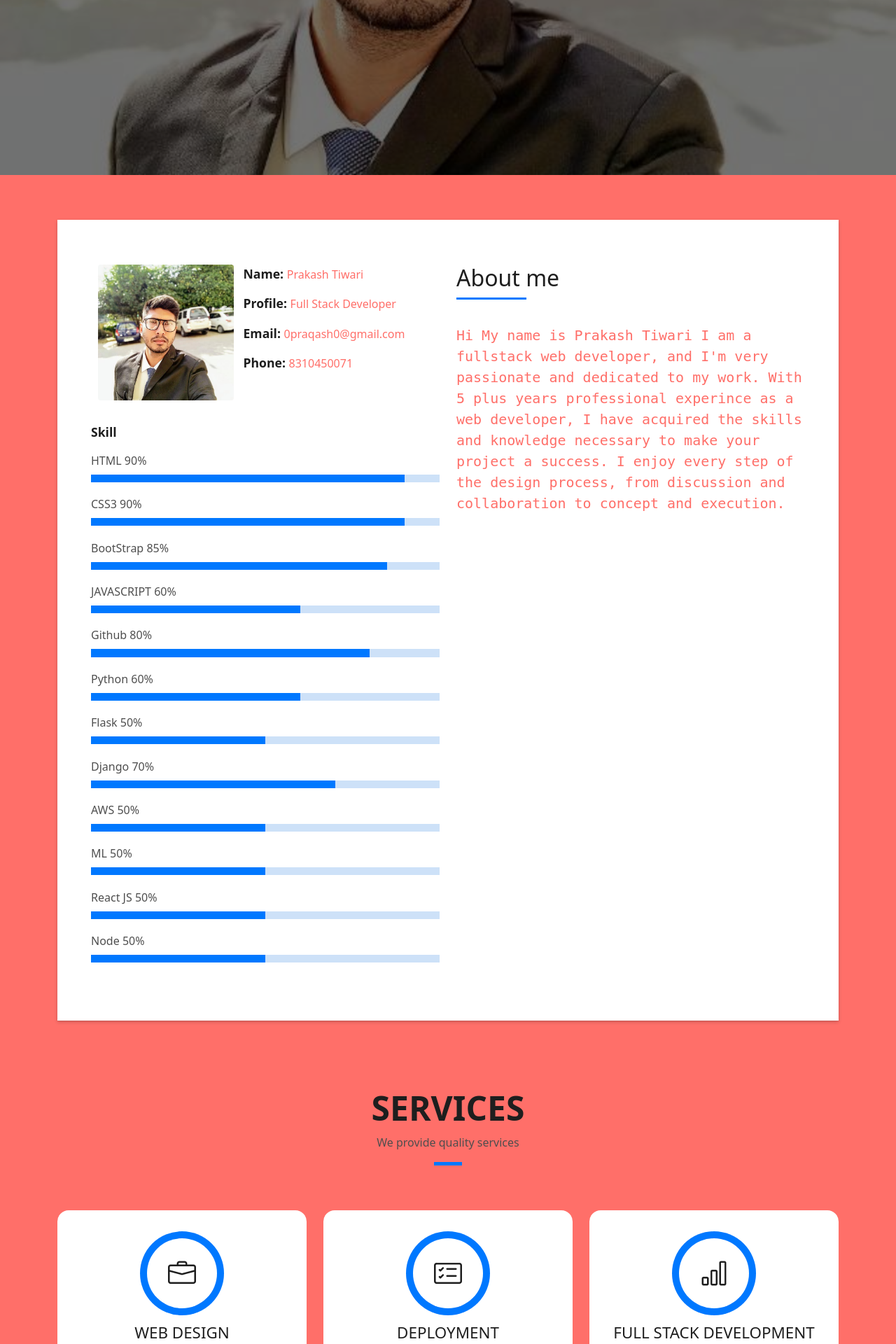
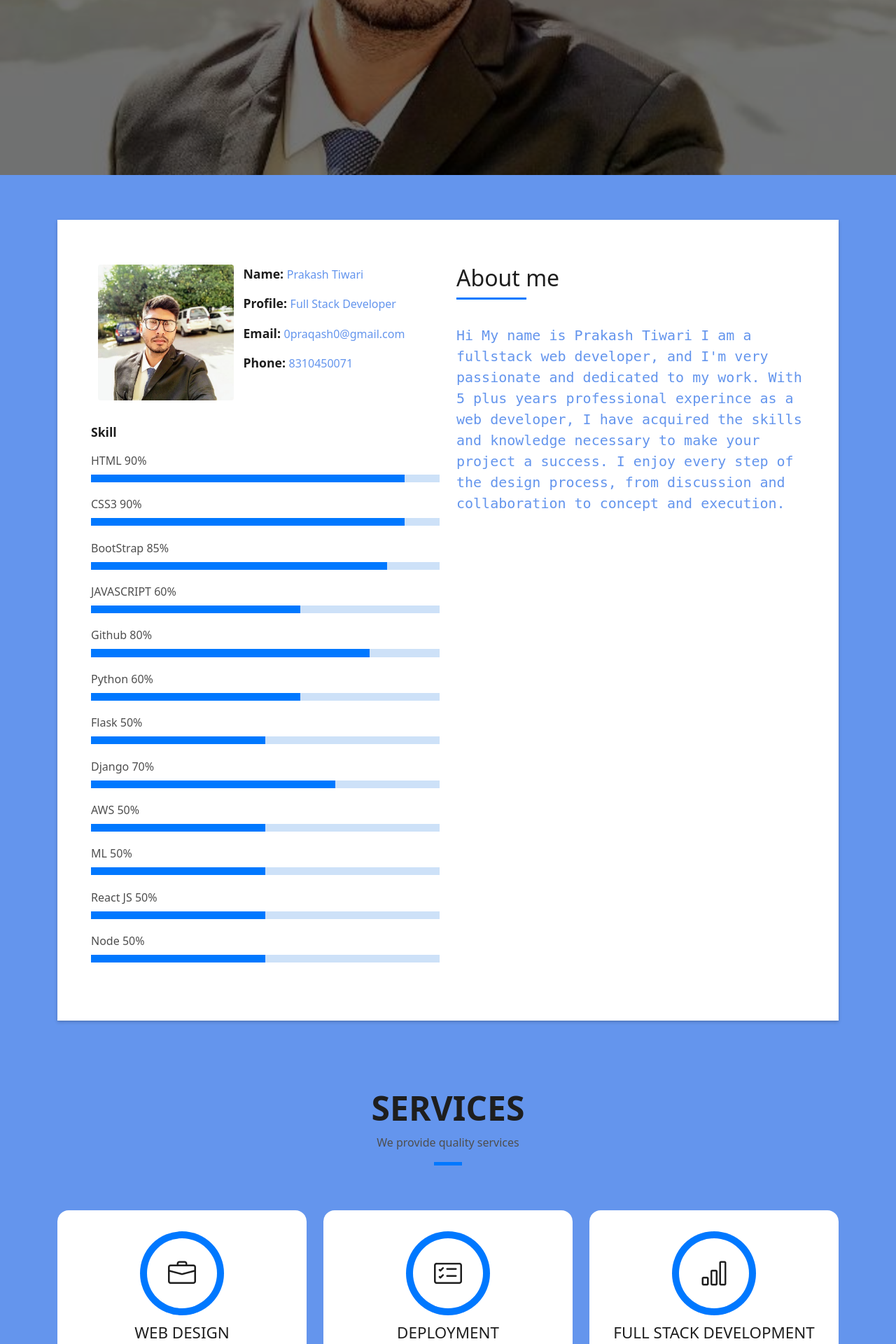
Before and after one commit to Praqash/portfolio, a PHP site: page /index.php in a window 1280 px wide. Shown: the part 550-2470 px from the top of the page at 70% size. Run offline with PHP 8.4, Linux system fonts and the light colour scheme.

Commit message:
Update style.css

```diff
--- a/assets/css/style.css
+++ b/assets/css/style.css
@@ -9,8 +9,8 @@
 # General
 --------------------------------------------------------------*/
 body {
-  background-color: #ff6f69;
-  color: #ff6f69;
+  background-color: #6495ED;
+  color: #6495ED;
 }
 
 h1,
```
